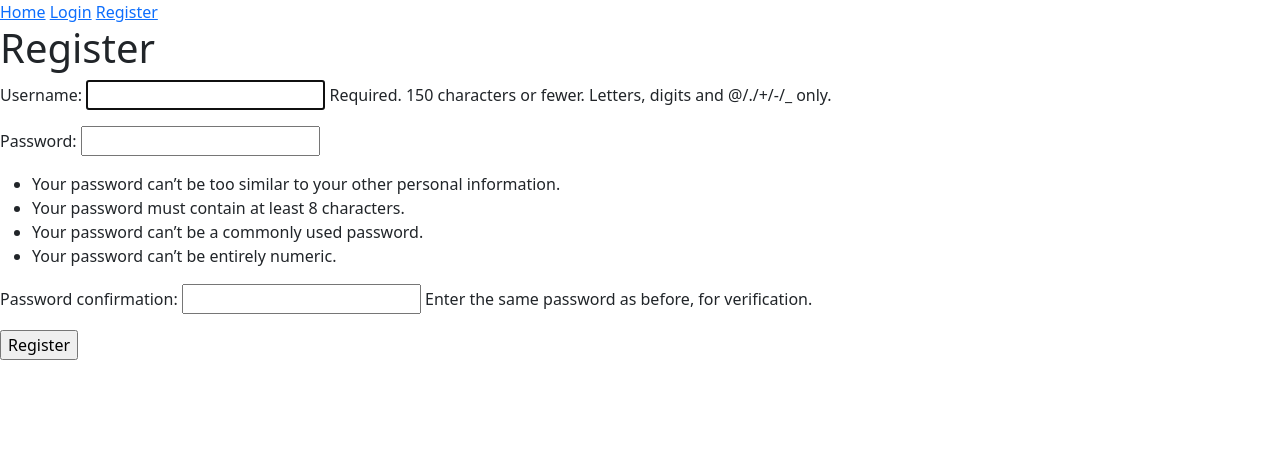
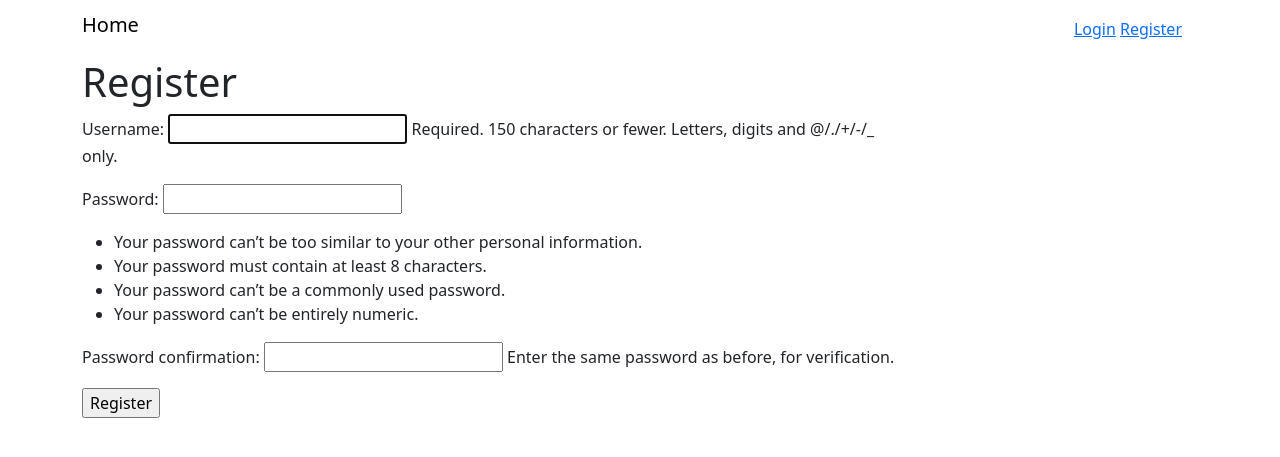
Before and after one commit to likelion-backend-6th/TrackProject_1_ImJeongTaek, a Django app: page /accounts/register/ in a window 1280 px wide. Shown: the top 457 px of the page. Run offline with Django 4.2, Linux system fonts and the light colour scheme.

Commit message:
base.html bootstrap 스타일 적용

```diff
--- a/templates/base.html
+++ b/templates/base.html
@@ -10,7 +10,11 @@
           integrity="sha384-4bw+/aepP/YC94hEpVNVgiZdgIC5+VKNBQNGCHeKRQN+PtmoHDEXuppvnDJzQIu9" crossorigin="anonymous">
 </head>
 <body>
-<a href="{% url 'books:book_list' %}">Home</a>
+<nav class="navbar bg-body-emphasis">
+    <div class="container">
+        <a href="{% url 'books:book_list' %}" class="navbar-brand h1">Home</a>
+        <div class="d-flex flex-direction-row justify-content-between">
+            <div class="me-3">
                 {% if request.user.is_authenticated %}
                     <form action="{% url 'logout' %}" method="post">
                         {% csrf_token %}
@@ -21,8 +25,19 @@
                     <a href="{% url 'login' %}">Login</a>
                     <a href="{% url 'register' %}">Register</a>
                 {% endif %}
+            </div>
+        </div>
+    </div>
+</nav>
+
+<div class="container gy-5">
+    <div class="row">
+        <div class="col-9">
             {% block content %}
             {% endblock content %}
+        </div>
+    </div>
+</div>
 
 <script src="https://cdn.jsdelivr.net/npm/bootstrap@5.3.1/dist/js/bootstrap.bundle.min.js"
         integrity="sha384-HwwvtgBNo3bZJJLYd8oVXjrBZt8cqVSpeBNS5n7C8IVInixGAoxmnlMuBnhbgrkm"
```
Lines whose indentation alone changed are shown as unchanged.
